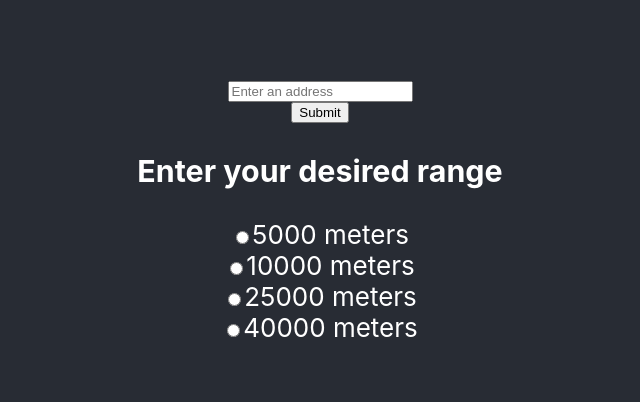
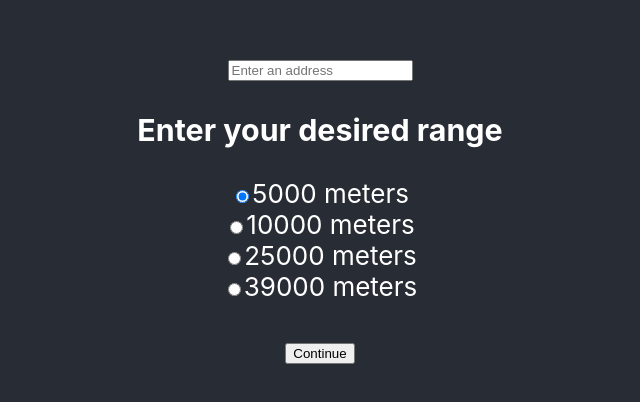
Before and after one commit to jon-perez18/Foodies, a React (Create React App) app: page / in a window 1280 px wide. Shown: the part 188-590 px from the top of the page, without its empty margins (320-960 px from the left). Built offline with nearby package versions, Linux system fonts and the light colour scheme.

Commit message:
accessed inputted data in the backend and use the inputted values for the yelp recommendations

```diff
--- a/src/App.js
+++ b/src/App.js
@@ -2,18 +2,21 @@ import './App.css';
 import {
   React, useState, useRef, useEffect,
 } from 'react';
+import io from 'socket.io-client';
+
+const socket = io(); // Connects to socket connection
+
 
 function App() {
   const addy = useRef(null);
-  const range = useRef(null);
   const [store_address, set_address] = useState(null);
-  const [radio,setRadio] = useState("apple");
-  const [isChecked, setIsChecked] = useState(false);
+  const [radio,setRadio] = useState("5000");
 
-  function save_address() {
+  function save_info() {
     const input_addy = addy.current.value;
     set_address(input_addy);
     console.log(store_address);
+    socket.emit('recs', { addy: store_address, radio: radio });
   }
 
 
@@ -22,9 +25,7 @@ function App() {
       <header className="App-header">
 
       <input type="input" ref={addy} className="form__field" placeholder='Enter an address' />
-        <button type="button" name="address" onClick={save_address}>
-          Submit
-        </button>
+
         <form>
         <h3>Enter your desired range</h3>
 
@@ -50,14 +51,15 @@ function App() {
         <br/>
 
         <input type="radio"
-        checked={radio === "40000"}
-        value="40000"
+        checked={radio === "39000"}
+        value="39000"
         onChange={(e)=>{ setRadio(e.target.value)}}/>
-        <label>40000 meters</label>
+        <label>39000 meters</label>
         <br/>
-
-
-
+        <br/>
+        <button type="button" name="continue" onClick={save_info}>
+          Continue
+        </button>
         </form>
 
 
```
Also changed, not shown: 1 other file (tests, documents, lock files or other folders).
